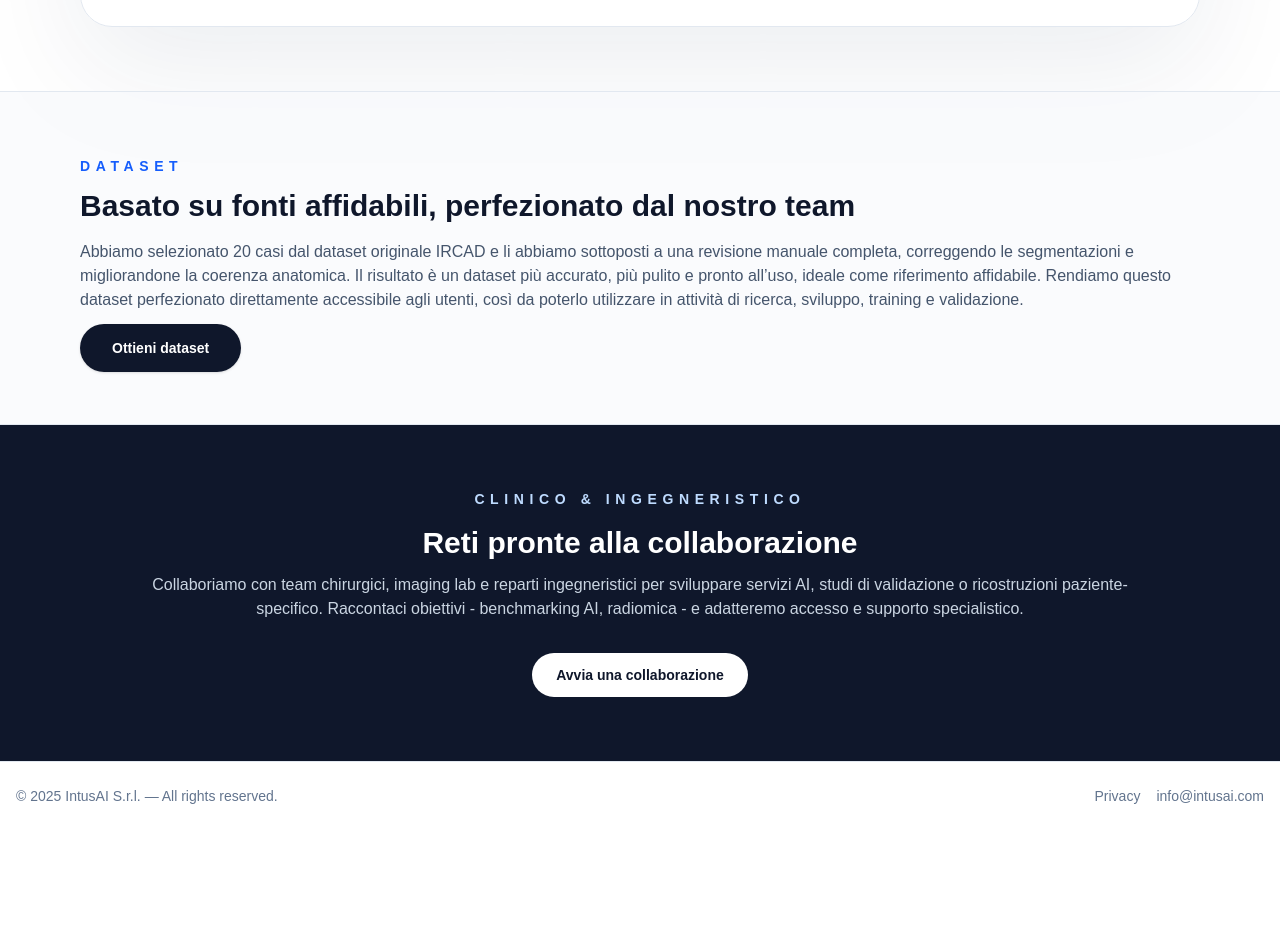
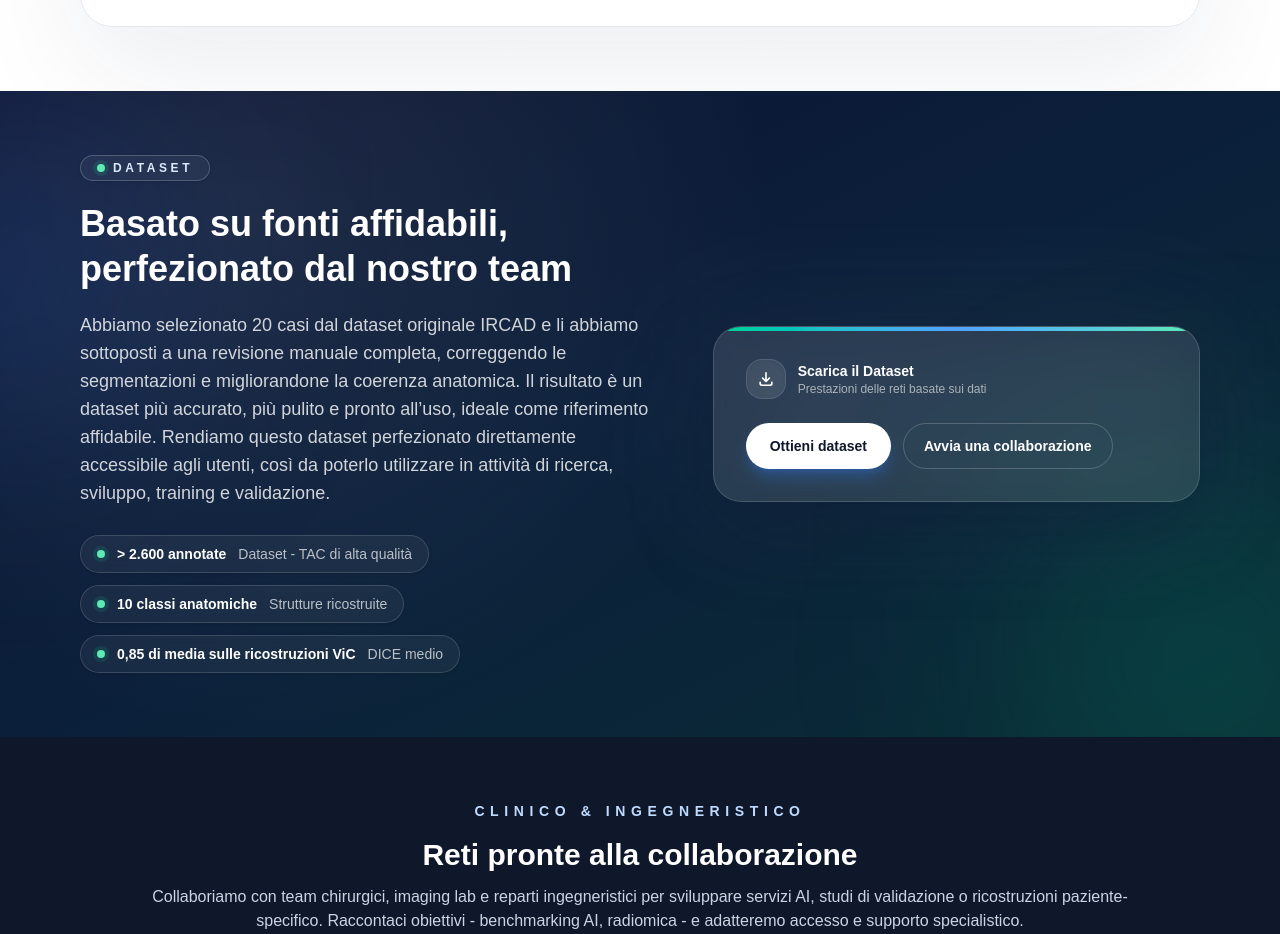
Before and after one commit to Serizona/sito_new, a Next.js app: page /dataset in a window 1280 px wide. Shown: the part 1580-2514 px from the top of the page. Before the commit the page ends 2410 px from the top, so only its background shows below. Built offline with nearby package versions, Linux system fonts and the light colour scheme.

Commit message:
modified:   components/DatasetPageContent.tsx

```diff
--- a/components/DatasetPageContent.tsx
+++ b/components/DatasetPageContent.tsx
@@ -61,20 +61,75 @@ export function DatasetPageContent() {
           </div>
         </section>
 
-        <section id="ircad" className="border-y border-slate-200 bg-slate-50/70">
-          <div className="mx-auto max-w-6xl px-4 py-16 grid gap-10">
+        <section
+          id="ircad"
+          className="relative overflow-hidden bg-gradient-to-br from-[#0c1533] via-[#0b1f3a] to-[#0a2d35] text-white"
+        >
+          <div className="pointer-events-none absolute inset-0">
+            <div className="absolute -left-32 top-10 h-72 w-72 rounded-full bg-blue-500/20 blur-[120px]" />
+            <div className="absolute right-[-80px] -bottom-20 h-80 w-80 rounded-full bg-emerald-400/20 blur-[130px]" />
+            <div className="absolute inset-0 bg-[radial-gradient(circle_at_20%_20%,rgba(255,255,255,0.08),transparent_45%)]" />
+          </div>
+
+          <div className="relative mx-auto max-w-6xl px-4 py-16 grid gap-12 lg:grid-cols-[1.2fr_1fr] items-center">
+            <div className="space-y-5">
+              <span className="inline-flex items-center gap-2 rounded-full border border-white/20 bg-white/5 px-4 py-1 text-xs font-semibold tracking-[0.3em] uppercase text-blue-100 shadow-sm backdrop-blur">
+                <span className="h-2 w-2 rounded-full bg-emerald-300 shadow-[0_0_0_4px_rgba(16,185,129,0.15)]" />
+                {dataset.ircad.badge}
+              </span>
+              <h2 className="text-3xl md:text-4xl font-bold leading-tight">{dataset.ircad.title}</h2>
+              <p className="text-base md:text-lg text-white/80">{dataset.ircad.description}</p>
+              <div className="flex flex-wrap gap-3 pt-2">
+                {dataset.stats.metrics.slice(0, 3).map((metric) => (
+                  <span
+                    key={metric.label}
+                    className="inline-flex items-center gap-3 rounded-full border border-white/15 bg-white/5 px-4 py-2 text-sm text-white/80 backdrop-blur shadow-sm"
+                  >
+                    <span className="h-2 w-2 rounded-full bg-emerald-300 shadow-[0_0_0_4px_rgba(16,185,129,0.15)]" />
+                    <span className="font-semibold text-white">{metric.value}</span>
+                    <span className="text-white/70">{metric.label}</span>
+                  </span>
+                ))}
+              </div>
+            </div>
+
+            <div className="relative">
+              <div className="absolute -left-6 -right-6 -top-6 -bottom-6 rounded-[32px] border border-white/5 bg-white/5 blur-3xl" />
+              <div className="relative overflow-hidden rounded-[28px] border border-white/15 bg-white/10 p-8 shadow-[0_30px_80px_rgba(7,17,45,0.35)] backdrop-blur">
+                <div className="absolute inset-x-0 top-0 h-1 bg-gradient-to-r from-emerald-400 via-blue-400 to-emerald-300" />
+                <div className="flex items-center gap-3 text-sm text-white/70">
+                  <span className="flex h-10 w-10 items-center justify-center rounded-2xl bg-white/10 border border-white/10 shadow-inner">
+                    <svg viewBox="0 0 24 24" aria-hidden="true" className="h-5 w-5 text-white">
+                      <path
+                        fill="currentColor"
+                        d="M12 3.5a1 1 0 0 1 1 1v8.086l2.293-2.293a1 1 0 1 1 1.414 1.414l-4.004 4.004a1 1 0 0 1-1.414 0l-4.004-4.004a1 1 0 1 1 1.414-1.414L11 12.586V4.5a1 1 0 0 1 1-1Z"
+                      />
+                      <path
+                        fill="currentColor"
+                        d="M5 15a1 1 0 0 1 1 1v1.5a1 1 0 0 0 1 1h10a1 1 0 0 0 1-1V16a1 1 0 1 1 2 0v1.5a3 3 0 0 1-3 3H7a3 3 0 0 1-3-3V16a1 1 0 0 1 1-1Z"
+                      />
+                    </svg>
+                  </span>
                   <div>
-              <p className="text-sm font-semibold uppercase tracking-[0.4em] text-blue-600">{dataset.ircad.badge}</p>
-              <h2 className="mt-3 text-3xl font-semibold text-slate-900">{dataset.ircad.title}</h2>
-              <p className="mt-4 text-slate-600">{dataset.ircad.description}</p>
-              <div className="mt-6">
+                    <p className="font-semibold text-white">{dataset.hero.explore}</p>
+                    <p className="text-xs text-white/60">{dataset.stats.title}</p>
+                  </div>
+                </div>
+                <div className="mt-6 flex flex-wrap gap-3">
                   <a
                     href="/api/downloads/vic"
                     download
-                  className="rounded-full bg-slate-900 px-8 py-4 text-sm font-semibold text-white shadow hover:bg-slate-800 transition"
+                    className="inline-flex items-center justify-center gap-2 rounded-full bg-white px-6 py-3 text-sm font-semibold text-slate-900 shadow-lg shadow-blue-500/30 transition hover:-translate-y-0.5 hover:shadow-blue-500/40"
                   >
                     {dataset.ircad.downloadCta}
                   </a>
+                  <a
+                    href="/support#contact"
+                    className="inline-flex items-center justify-center gap-2 rounded-full border border-white/20 px-5 py-3 text-sm font-semibold text-white transition hover:border-white/40 hover:bg-white/10"
+                  >
+                    {dataset.collab.startCta}
+                  </a>
+                </div>
               </div>
             </div>
           </div>
```
Lines whose indentation alone changed are shown as unchanged.
